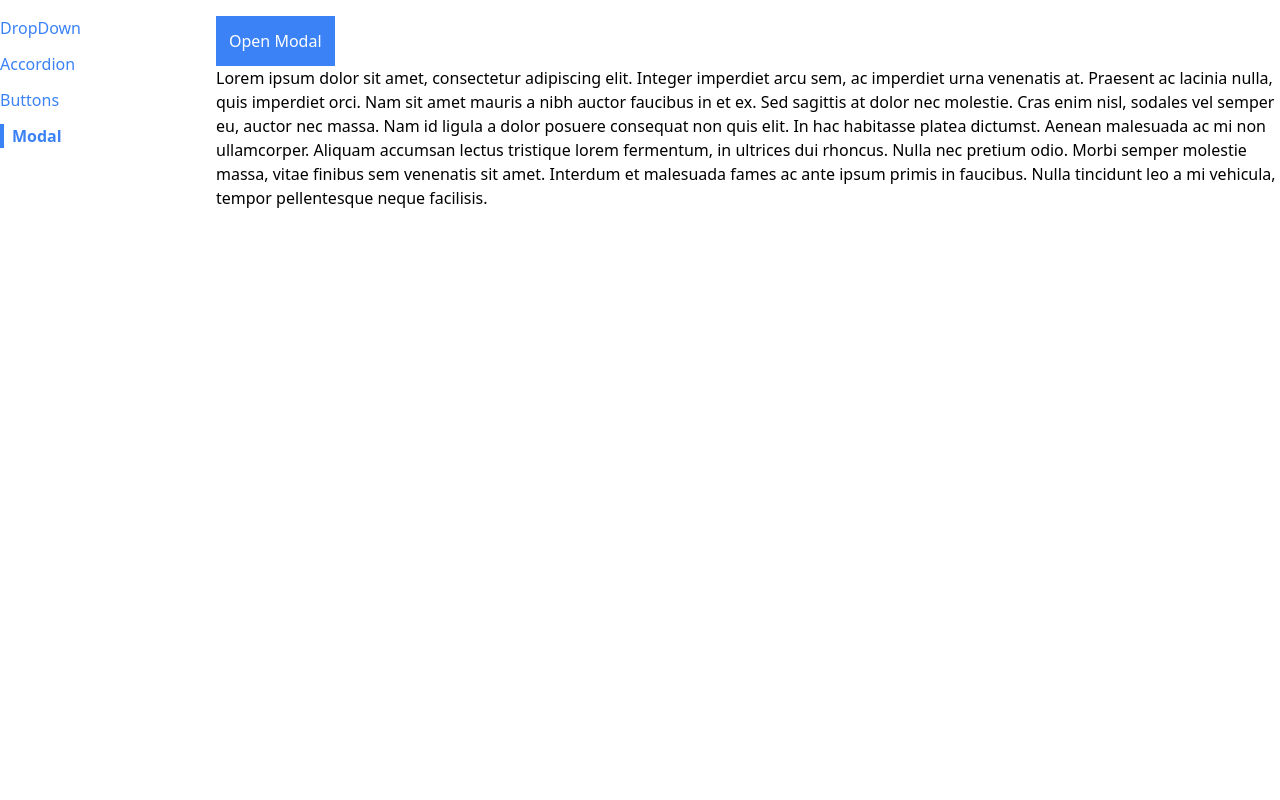
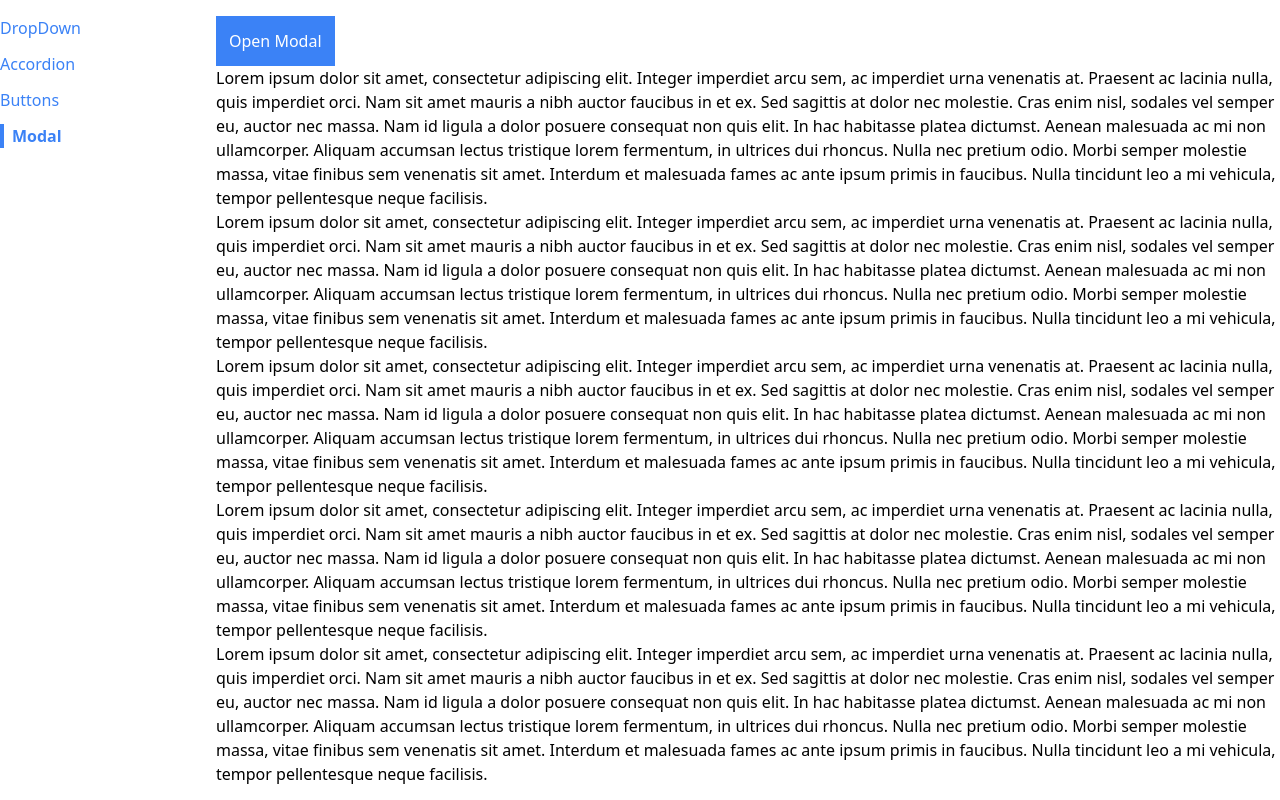
Before and after one commit to veyselguven/react-router-comps, a React (Create React App) app: page /modal in a window 1280 px wide. Built offline with nearby package versions, Linux system fonts and the light colour scheme.

Commit message:
model comp is done

```diff
--- a/src/components/Modal.js
+++ b/src/components/Modal.js
@@ -1,14 +1,21 @@
 import React from "react";
 import ReactDOM from "react-dom";
+import { useEffect } from "react";
 
 function Modal({ onClose, children, actionBar }) {
+  useEffect(() => {
+    document.body.classList.add("overflow-hidden");
+    return () => {
+      document.body.classList.remove("overflow-hidden");
+    };
+  });
   return ReactDOM.createPortal(
     <div>
       <div
-        className="absolute inset-0 bg-gray-300 opacity-80"
+        className="fixed inset-0 bg-gray-300 opacity-80"
         onClick={onClose}
       ></div>
-      <div className="absolute inset-40 p-10 bg-white">
+      <div className="fixed inset-40 p-10 bg-white">
         <div className="flex flex-col justify-between h-full">
           {children}
           <div className="flex justify-end">{actionBar}</div>
--- a/src/pages/ModalPage.js
+++ b/src/pages/ModalPage.js
@@ -45,6 +45,58 @@ function ModalPage() {
         ac ante ipsum primis in faucibus. Nulla tincidunt leo a mi vehicula,
         tempor pellentesque neque facilisis.
       </p>
+      <p>
+        Lorem ipsum dolor sit amet, consectetur adipiscing elit. Integer
+        imperdiet arcu sem, ac imperdiet urna venenatis at. Praesent ac lacinia
+        nulla, quis imperdiet orci. Nam sit amet mauris a nibh auctor faucibus
+        in et ex. Sed sagittis at dolor nec molestie. Cras enim nisl, sodales
+        vel semper eu, auctor nec massa. Nam id ligula a dolor posuere consequat
+        non quis elit. In hac habitasse platea dictumst. Aenean malesuada ac mi
+        non ullamcorper. Aliquam accumsan lectus tristique lorem fermentum, in
+        ultrices dui rhoncus. Nulla nec pretium odio. Morbi semper molestie
+        massa, vitae finibus sem venenatis sit amet. Interdum et malesuada fames
+        ac ante ipsum primis in faucibus. Nulla tincidunt leo a mi vehicula,
+        tempor pellentesque neque facilisis.
+      </p>
+      <p>
+        Lorem ipsum dolor sit amet, consectetur adipiscing elit. Integer
+        imperdiet arcu sem, ac imperdiet urna venenatis at. Praesent ac lacinia
+        nulla, quis imperdiet orci. Nam sit amet mauris a nibh auctor faucibus
+        in et ex. Sed sagittis at dolor nec molestie. Cras enim nisl, sodales
+        vel semper eu, auctor nec massa. Nam id ligula a dolor posuere consequat
+        non quis elit. In hac habitasse platea dictumst. Aenean malesuada ac mi
+        non ullamcorper. Aliquam accumsan lectus tristique lorem fermentum, in
+        ultrices dui rhoncus. Nulla nec pretium odio. Morbi semper molestie
+        massa, vitae finibus sem venenatis sit amet. Interdum et malesuada fames
+        ac ante ipsum primis in faucibus. Nulla tincidunt leo a mi vehicula,
+        tempor pellentesque neque facilisis.
+      </p>
+      <p>
+        Lorem ipsum dolor sit amet, consectetur adipiscing elit. Integer
+        imperdiet arcu sem, ac imperdiet urna venenatis at. Praesent ac lacinia
+        nulla, quis imperdiet orci. Nam sit amet mauris a nibh auctor faucibus
+        in et ex. Sed sagittis at dolor nec molestie. Cras enim nisl, sodales
+        vel semper eu, auctor nec massa. Nam id ligula a dolor posuere consequat
+        non quis elit. In hac habitasse platea dictumst. Aenean malesuada ac mi
+        non ullamcorper. Aliquam accumsan lectus tristique lorem fermentum, in
+        ultrices dui rhoncus. Nulla nec pretium odio. Morbi semper molestie
+        massa, vitae finibus sem venenatis sit amet. Interdum et malesuada fames
+        ac ante ipsum primis in faucibus. Nulla tincidunt leo a mi vehicula,
+        tempor pellentesque neque facilisis.
+      </p>
+      <p>
+        Lorem ipsum dolor sit amet, consectetur adipiscing elit. Integer
+        imperdiet arcu sem, ac imperdiet urna venenatis at. Praesent ac lacinia
+        nulla, quis imperdiet orci. Nam sit amet mauris a nibh auctor faucibus
+        in et ex. Sed sagittis at dolor nec molestie. Cras enim nisl, sodales
+        vel semper eu, auctor nec massa. Nam id ligula a dolor posuere consequat
+        non quis elit. In hac habitasse platea dictumst. Aenean malesuada ac mi
+        non ullamcorper. Aliquam accumsan lectus tristique lorem fermentum, in
+        ultrices dui rhoncus. Nulla nec pretium odio. Morbi semper molestie
+        massa, vitae finibus sem venenatis sit amet. Interdum et malesuada fames
+        ac ante ipsum primis in faucibus. Nulla tincidunt leo a mi vehicula,
+        tempor pellentesque neque facilisis.
+      </p>
     </div>
   );
 }
```
